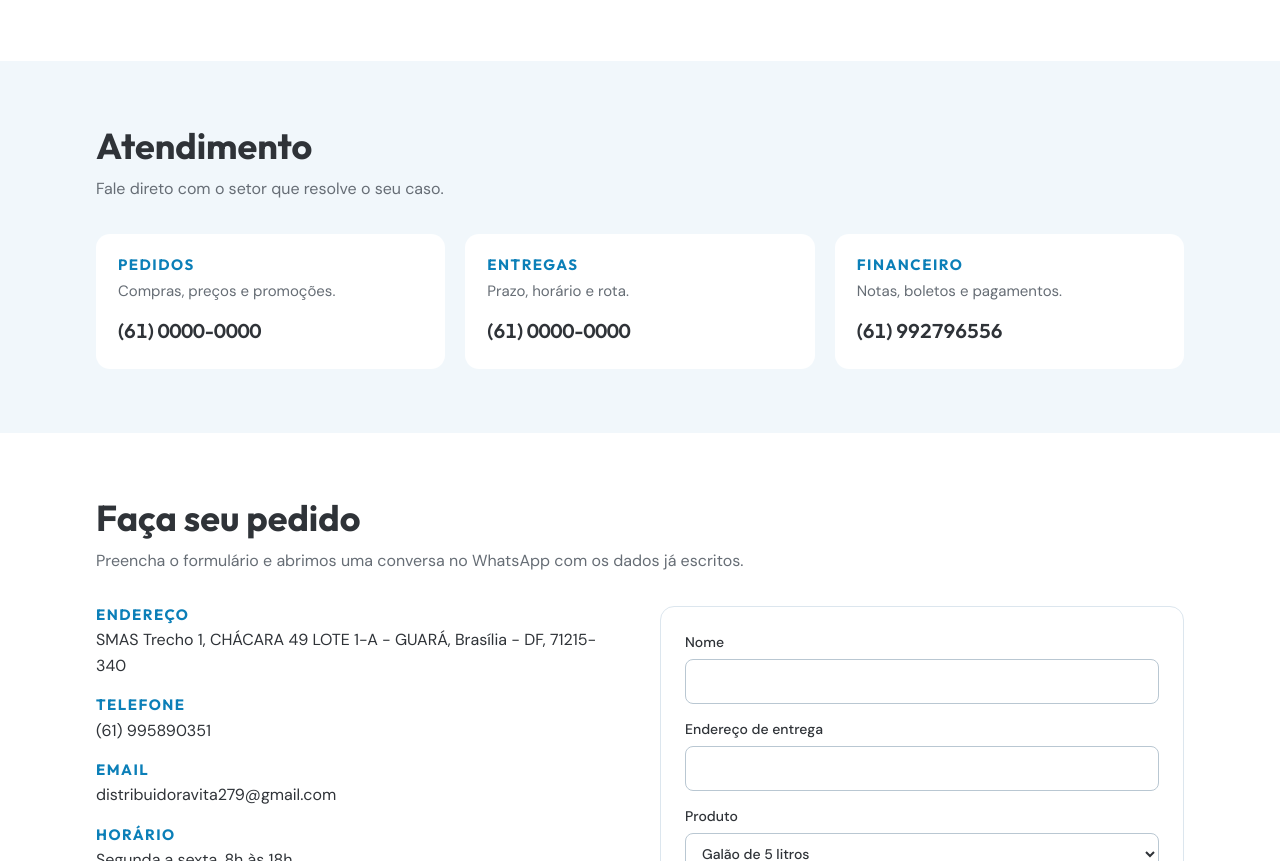
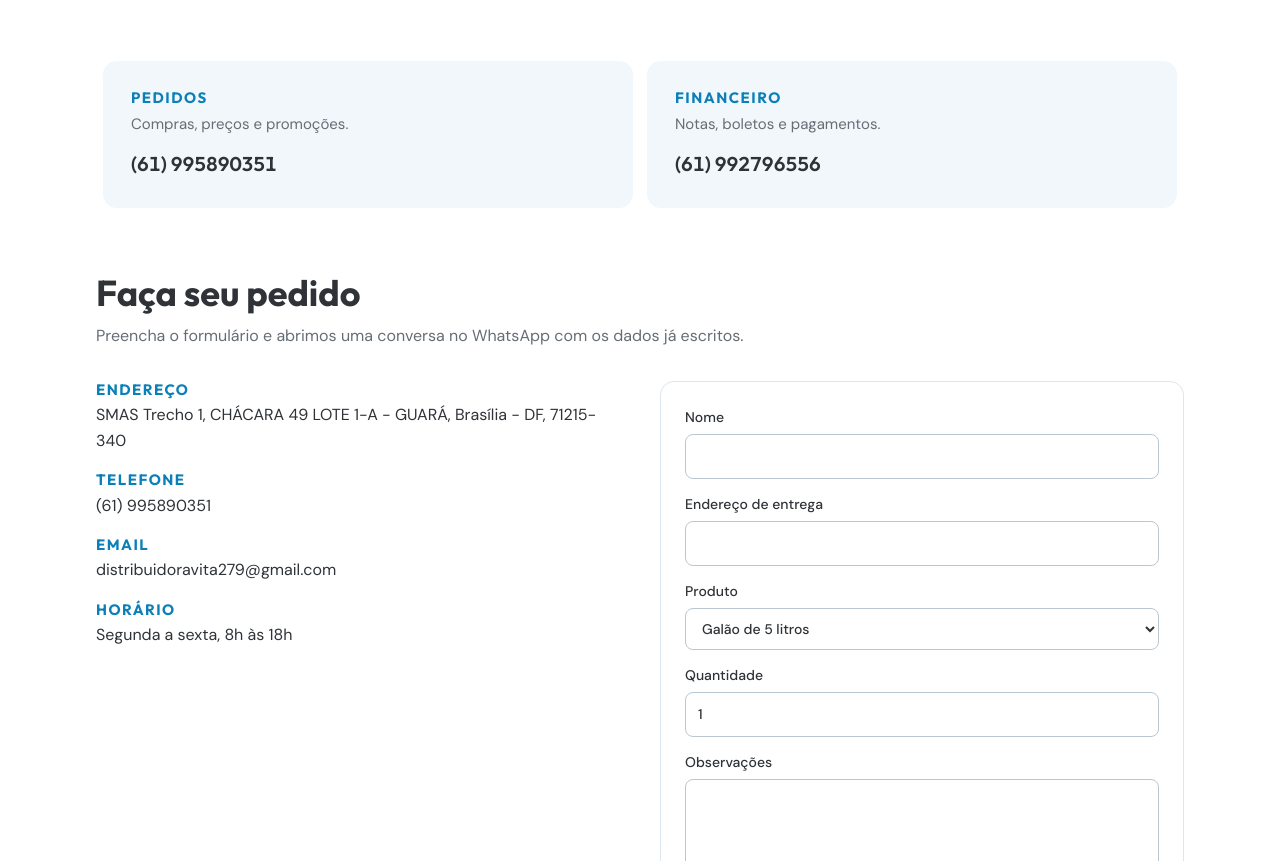
Before and after one commit to JoaoVictorDamascenoPimenta/vita-distribuidora, a plain HTML site: page index.html in a window 1280 px wide. Shown: the part 2040-2901 px from the top of the page. Drawn offline with Linux system fonts and the light colour scheme; a script that the page names is missing.

Commit message:
barra de contatos

```diff
--- a/index.html
+++ b/index.html
@@ -138,19 +138,19 @@
       </div>
     </section>
 
-    <section class="block soft" id="atendimento">
-      <div class="wrap">
-        <div class="head">
-          <h2>Atendimento</h2>
-          <p>Fale direto com o setor que resolve o seu caso.</p>
-        </div>
-        <div class="depts">
-          <div class="dept"><h3>Pedidos</h3><p>Compras, preços e promoções.</p><div class="tel">(61) 0000-0000</div></div>
-          <div class="dept"><h3>Entregas</h3><p>Prazo, horário e rota.</p><div class="tel">(61) 0000-0000</div></div>
-          <div class="dept"><h3>Financeiro</h3><p>Notas, boletos e pagamentos.</p><div class="tel"> (61) 992796556 </div></div>
-        </div>
-      </div>
-    </section>
+<div class="depts">
+  <div class="dept">
+    <h3>Pedidos</h3>
+    <p>Compras, preços e promoções.</p>
+    <a href="https://wa.me/5561995890351?text=Olá!%20Gostaria%20de%20fazer%20um%20pedido." target="_blank" rel="noopener" class="tel">(61) 995890351</a>
+  </div>
+
+  <div class="dept">
+    <h3>Financeiro</h3>
+    <p>Notas, boletos e pagamentos.</p>
+    <a href="https://wa.me/5561992796556?text=Olá!%20Preciso%20de%20suporte%20financeiro." target="_blank" rel="noopener" class="tel">(61) 992796556</a>
+  </div>
+</div>
 
     <section class="block" id="contato">
       <div class="wrap">
--- a/style.css
+++ b/style.css
@@ -242,16 +242,47 @@ body::before {
 .steps span { color: var(--muted); font-size: 15px; }
 
 /* ---------- Atendimento ---------- */
-.depts { display: grid; grid-template-columns: repeat(3, 1fr); gap: 20px; }
-.dept { background: var(--soft); border-radius: 14px; padding: 22px; min-width: 0; }
+/* Centraliza o título e o texto de apoio da seção */
+#atendimento .head {
+  text-align: center;
+  margin-bottom: 32px;
+}
+
+.depts {
+  display: grid;
+  /* Aumentado a largura mínima (320px) e máxima (450px) para esticar os cards */
+  grid-template-columns: repeat(auto-fit, minmax(490px, 530px));
+  gap: 14px;
+  justify-content: center; /* Centraliza os dois cards na tela */
+}
+
+.dept {
+  background: var(--soft);
+  border-radius: 14px;
+  padding: 28px; /* Aumentado o espaçamento interno para dar mais destaque */
+  min-width: 0;
+}
+
 .block.soft .dept { background: var(--bg); }
-.dept h3 { font-size: 15px; letter-spacing: 0.1em; text-transform: uppercase; color: var(--blue-dark); }
-.dept p { margin-top: 6px; color: var(--muted); font-size: 15px; }
+
+.dept h3 {
+  font-size: 15px;
+  letter-spacing: 0.1em;
+  text-transform: uppercase;
+  color: var(--blue-dark);
+}
+
+.dept p {
+  margin-top: 6px;
+  color: var(--muted);
+  font-size: 15px;
+}
+
 .dept .tel {
   margin-top: 12px;
   font-family: var(--font-display);
   font-weight: 600;
-  font-size: 20px;
+  font-size: 40px;
   color: var(--ink);
   font-variant-numeric: tabular-nums;
 }
@@ -445,3 +476,18 @@ textarea { min-height: 96px; resize: vertical; }
   from { opacity: 0; transform: translateY(10px); }
   to { opacity: 1; transform: translateY(0); }
 }
+
+.dept .tel {
+  margin-top: 12px;
+  font-family: var(--font-display);
+  font-weight: 600;
+  font-size: 20px;
+  color: var(--ink);
+  font-variant-numeric: tabular-nums;
+  text-decoration: none; /* Remove o sublinhado do link */
+  display: inline-block;
+}
+
+.dept .tel:hover {
+  color: var(--blue-dark, #0056b3); /* Dá um leve destaque ao passar o mouse */
+}
```
